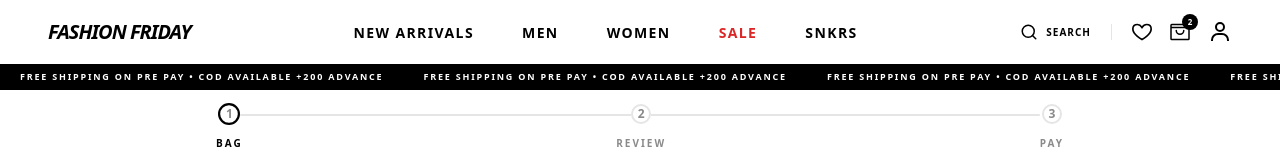
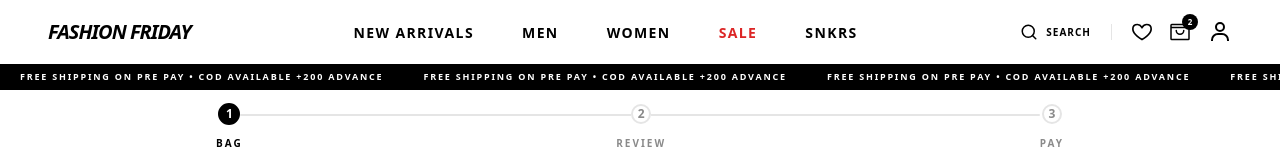
Before and after one commit to FashionFriday-tech/platform, a Next.js app: page /checkout/cart in a window 1280 px wide. Shown: the top 158 px of the page. Built offline with nearby package versions, Linux system fonts and the light colour scheme.

Commit message:
ui (checkout progress) : change color logic depending on the activation

```diff
--- a/src/app/(checkout)/_components/CheckoutProgress.tsx
+++ b/src/app/(checkout)/_components/CheckoutProgress.tsx
@@ -46,7 +46,7 @@ export default function CheckoutStages({ currentStage }: CheckoutStagesProps) {
                   <div
                     className={`
                       absolute inset-0 rounded-full transition-all duration-500 ease-in-out border-2 z-10
-                      ${isActive ? "border-brand bg-background scale-110 shadow-[0_0_20px_rgba(var(--color-brand),0.3)]" : ""}
+                      ${isActive ? "border-brand bg-foreground scale-110 shadow-[0_0_20px_rgba(var(--color-brand),0.3)]" : ""}
                       ${isCompleted ? "bg-brand border-brand" : "bg-background border-border"}
                     `}
                   />
@@ -55,8 +55,7 @@ export default function CheckoutStages({ currentStage }: CheckoutStagesProps) {
                   <span
                     className={`
                       relative z-20 text-xs font-black transition-colors duration-300
-                      ${isActive ? "text-brand" : ""}
-                      ${isCompleted ? "text-brand-foreground" : "text-foreground-subtle"}
+                      ${isCompleted ? "text-brand-foreground" : isActive ? "text-background" : "text-foreground-subtle"}
                     `}
                   >
                     {isCompleted ? <Check size={14} strokeWidth={3} /> : stage.id}
```
